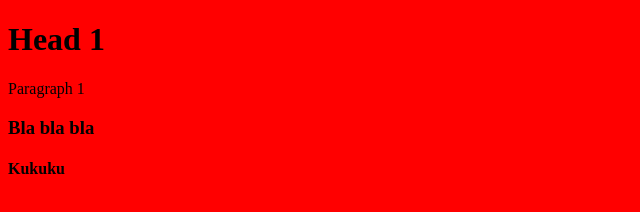
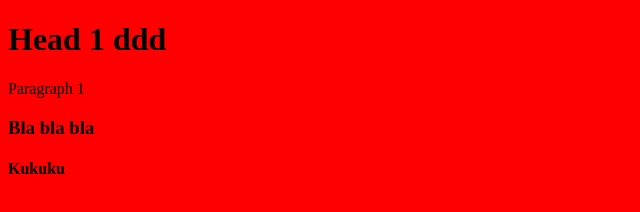
Before and after one commit to gkyulhanov/git-tut, a plain HTML site: page index.html in a window 1280 px wide. Shown: the whole page, without its empty margins (0-640 px from the left). Drawn offline with Linux system fonts and the light colour scheme.

Commit message:
Update index.html

```diff
--- a/index.html
+++ b/index.html
@@ -7,7 +7,7 @@
     <link href="style.css" rel="stylesheet">
 </head>
 <body>
-    <h1>Head 1</h1>
+    <h1>Head 1 ddd</h1>
     <p>Paragraph 1</p>
     <h3>Bla bla bla</h3>
     <h4>Kukuku</h4>
```
